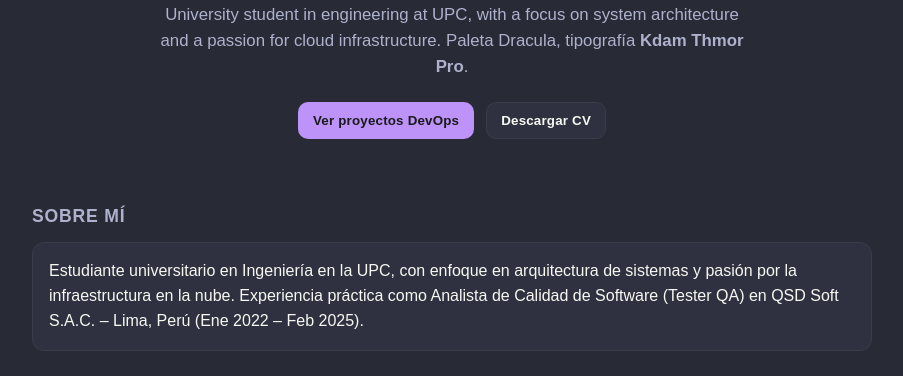
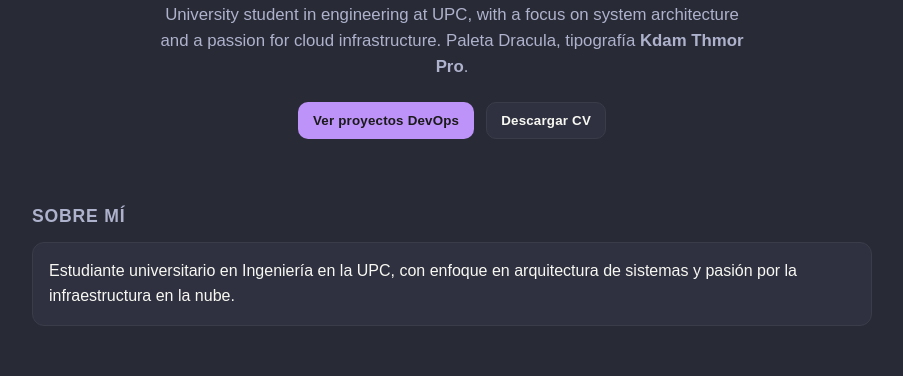
Before and after one commit to Treborrr/web, a plain HTML site: page index.html in a window 1280 px wide. Shown: the part 345-721 px from the top of the page, without its empty margins (188-1091 px from the left). Drawn offline with Linux system fonts and the light colour scheme; a web font is replaced by a local one.

Commit message:
info updated

```diff
--- a/index.html
+++ b/index.html
@@ -92,7 +92,7 @@
     <section id="sobre">
       <h2 class="section-title">SOBRE MÍ</h2>
       <div class="card">
-        Estudiante universitario en Ingeniería en la UPC, con enfoque en arquitectura de sistemas y pasión por la infraestructura en la nube. Experiencia práctica como Analista de Calidad de Software (Tester QA) en QSD Soft S.A.C. – Lima, Perú (Ene 2022 – Feb 2025).
+        Estudiante universitario en Ingeniería en la UPC, con enfoque en arquitectura de sistemas y pasión por la infraestructura en la nube.
       </div>
     </section>
 
```
Also changed, not shown: src/trimmed-image.png.
